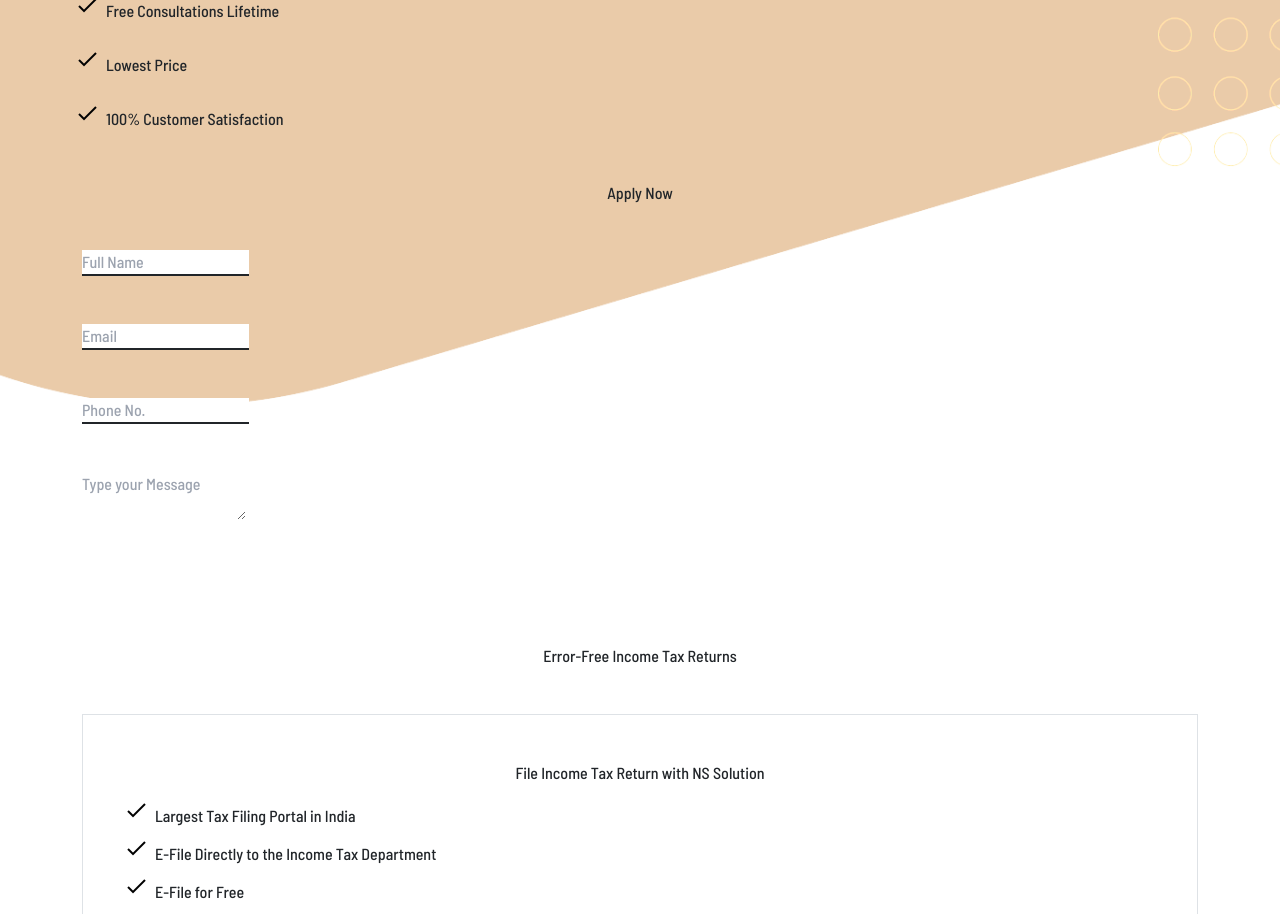
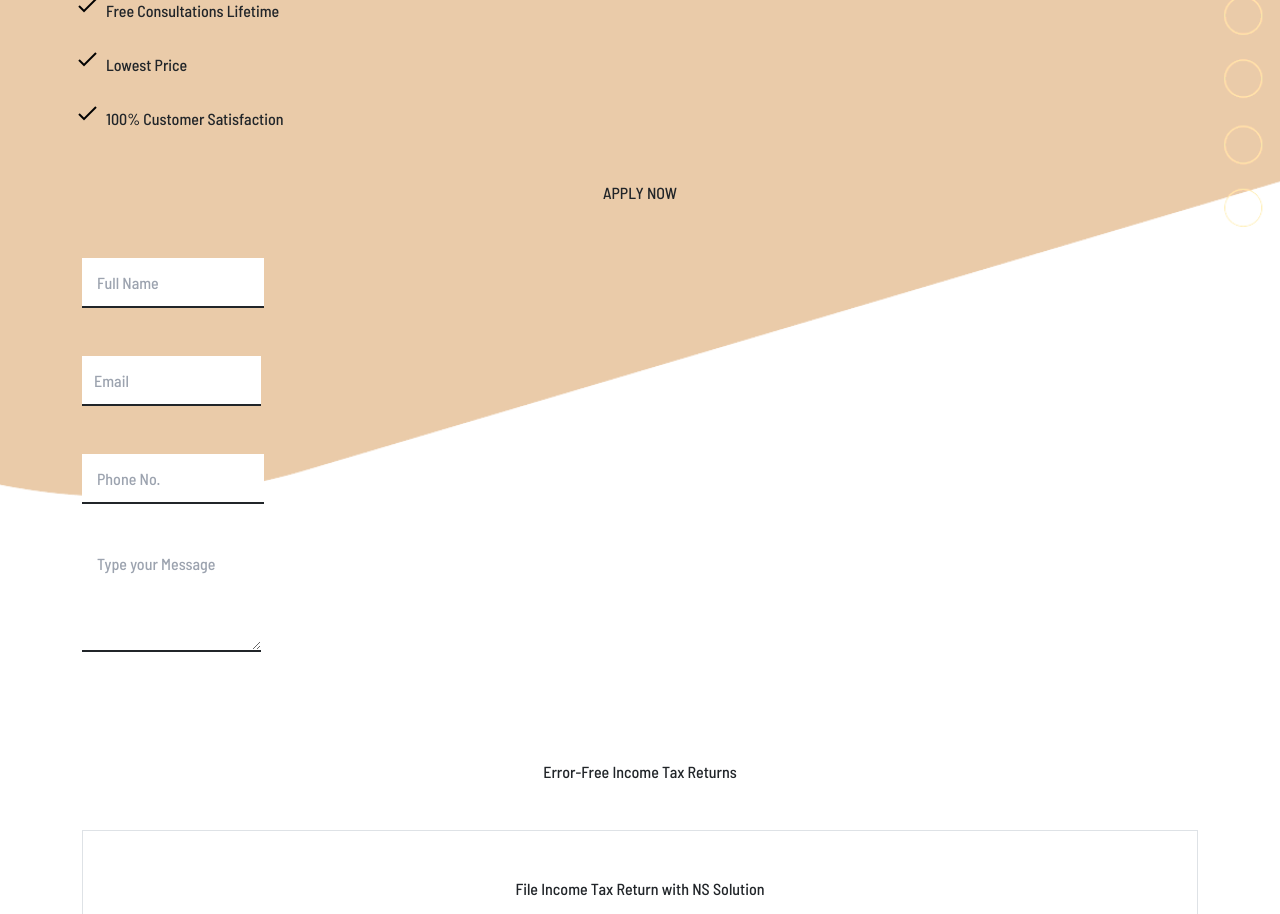
Before and after one commit to USToLA-999/NS-Solution, a React (Vite) app: page /Service in a window 1280 px wide. Shown: the part 500-1414 px from the top of the page. Built offline with nearby package versions, Linux system fonts and the light colour scheme.

Commit message:
service full resposive

```diff
--- a/src/serviceComponent/Hero.jsx
+++ b/src/serviceComponent/Hero.jsx
@@ -30,10 +30,10 @@ const Hero = () => {
                             </div>
 
                     </div>
-                    <div className="mx-auto w-full lg:mt-20 md:-mt-5 md:mx-auto  ">
-                        <div className="background-box  w-full bg-orange-50 pt-1   justify-center mx-auto">
-                            <div className="mt-5 w-96  mb-3 mx-auto text-center justify-center items-center">
-                                <h1 className=" text-2xl sm:text-5xl">Apply Now</h1>
+                    <div className="mx-auto w-full md:mx-auto  lg:mt-10 sm:mt-10 ">
+                        <div className="background-box  w-full bg-orange-50 pt-1  rounded-3xl justify-center mx-auto">
+                            <div className="headerlines pt-5 pb-2 mx-auto lg::mx-auto text-wrap  justify-center items-center ">
+                                <h1 className="text-3xl sm:text-5xl text-center">APPLY NOW</h1>
                             </div>
                             <ContactUs />
                         </div>
--- a/src/serviceComponent/Matterbox.jsx
+++ b/src/serviceComponent/Matterbox.jsx
@@ -11,7 +11,7 @@ const Matterbox = () => {
     setColor(theme === "dark" ? "#ffffff" : "#000000");
   }, [theme]);
 
-  console.log("BoxReveal component loaded", BoxReveal);
+
 
   return (
     <div className="maincontainer relative overflow-x-clip pb-20 sm:pb-20 bg-blue-100">
--- a/src/serviceComponent/ServiceForm.jsx
+++ b/src/serviceComponent/ServiceForm.jsx
@@ -24,26 +24,27 @@ export const ContactUs = () => {
   };
 
   return (
+
     <form ref={form} onSubmit={sendEmail} >
-        <div className=" lg:w-96 md: mx-auto">
-            <div className="mt-5 w-96   mx-auto justify-center items-center">
+        <div className="  items-center  mx-auto">
+            <div className="mt-5 lg:w-96   mx-auto justify-center items-center">
 
-                <input type="text" name="from_name" className='w-full ' placeholder='Full Name' style={{borderBottom:'2px solid', outline:'none'}} />
+                <input type="text" name="from_name" className='w-full ' placeholder='Full Name' style={{borderBottom:'2px solid', outline:'none', height:'50px', paddingLeft:'15px'}} />
             </div>
-            <div className="mt-5 w-96   mx-auto justify-center items-center">
+            <div className="mt-5 lg:w-96   mx-auto justify-center items-center">
 
-                <input type="email" name="to_email" className='w-full ' placeholder='Email' style={{borderBottom:'2px solid', outline:'none'}} />
+                <input type="email" name="to_email" className='w-full ' placeholder='Email' style={{borderBottom:'2px solid', outline:'none', height:'50px', paddingLeft:'12px'}} />
             </div>
-            <div className="mt-5 w-96   mx-auto justify-center items-center">
+            <div className="mt-5 lg:w-96  mx-auto justify-center items-center">
 
-                <input type="tel" name="to_tel" className='w-full' placeholder='Phone No.'  style={{borderBottom:'2px solid', outline:'none'}}/>
+                <input type="tel" name="to_tel" className='w-full' placeholder='Phone No.'  style={{borderBottom:'2px solid', outline:'none',height:'50px', paddingLeft:'15px'}}/>
             </div>
 
-            <div className="mt-5  w-96   mx-auto justify-center items-center">
+            <div className="mt-5  lg:w-96    mx-auto justify-center items-center">
 
-                <textarea name="message" className='w-full' placeholder='Type your Message' />
+                <textarea name="message" className='w-full' placeholder='Type your Message' style={{borderBottom:'2px solid', outline:'none',height:'100px', paddingLeft:'15px'}} />
             </div>
-            <div className="mt-3 pb-3  mx-auto justify-center flex items-center">
+            <div className="mt-3 lg:pb-3  mx-auto justify-center flex items-center">
                 <Button >
                     <button type="submit" value="Send"  > Send</button>
                 </Button>
```
